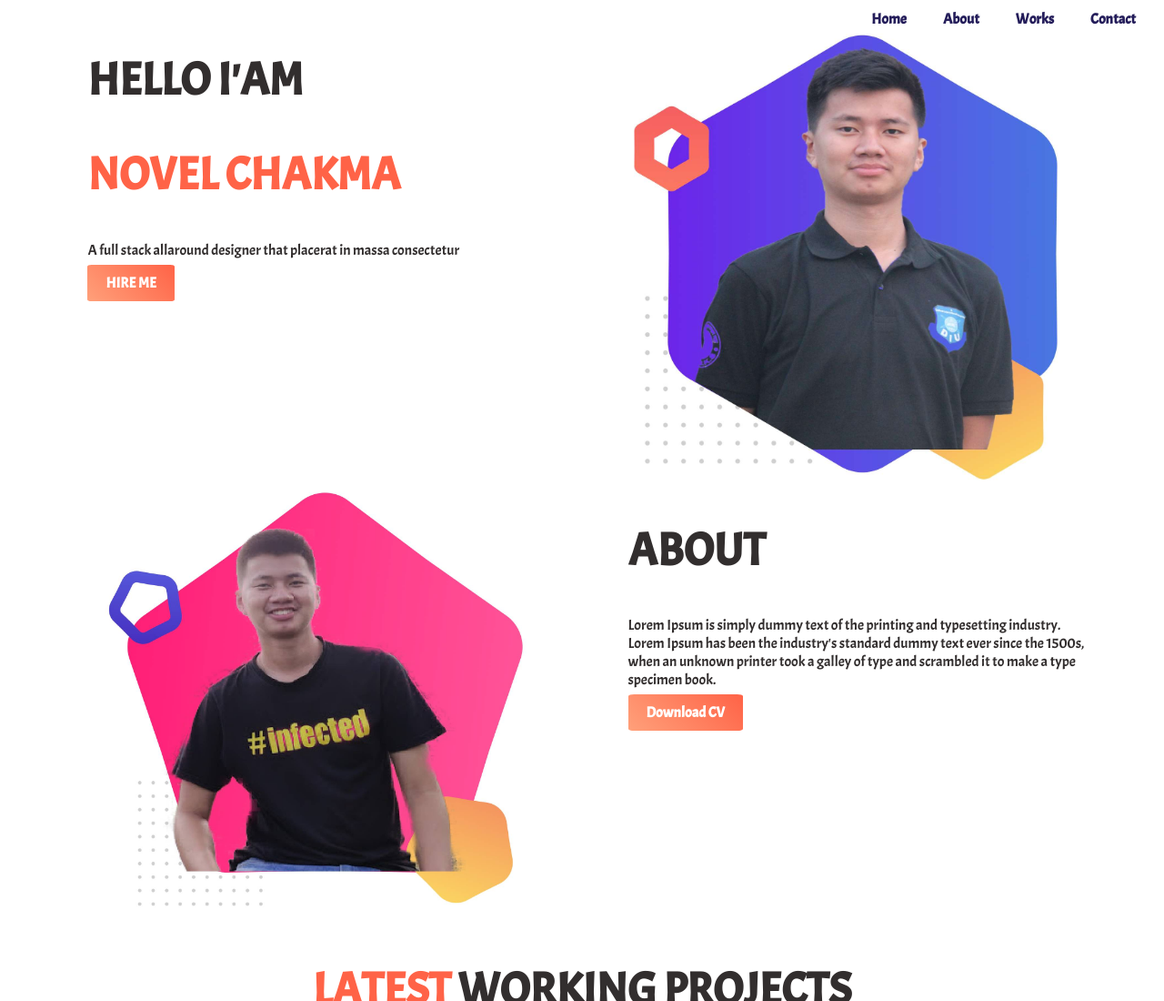
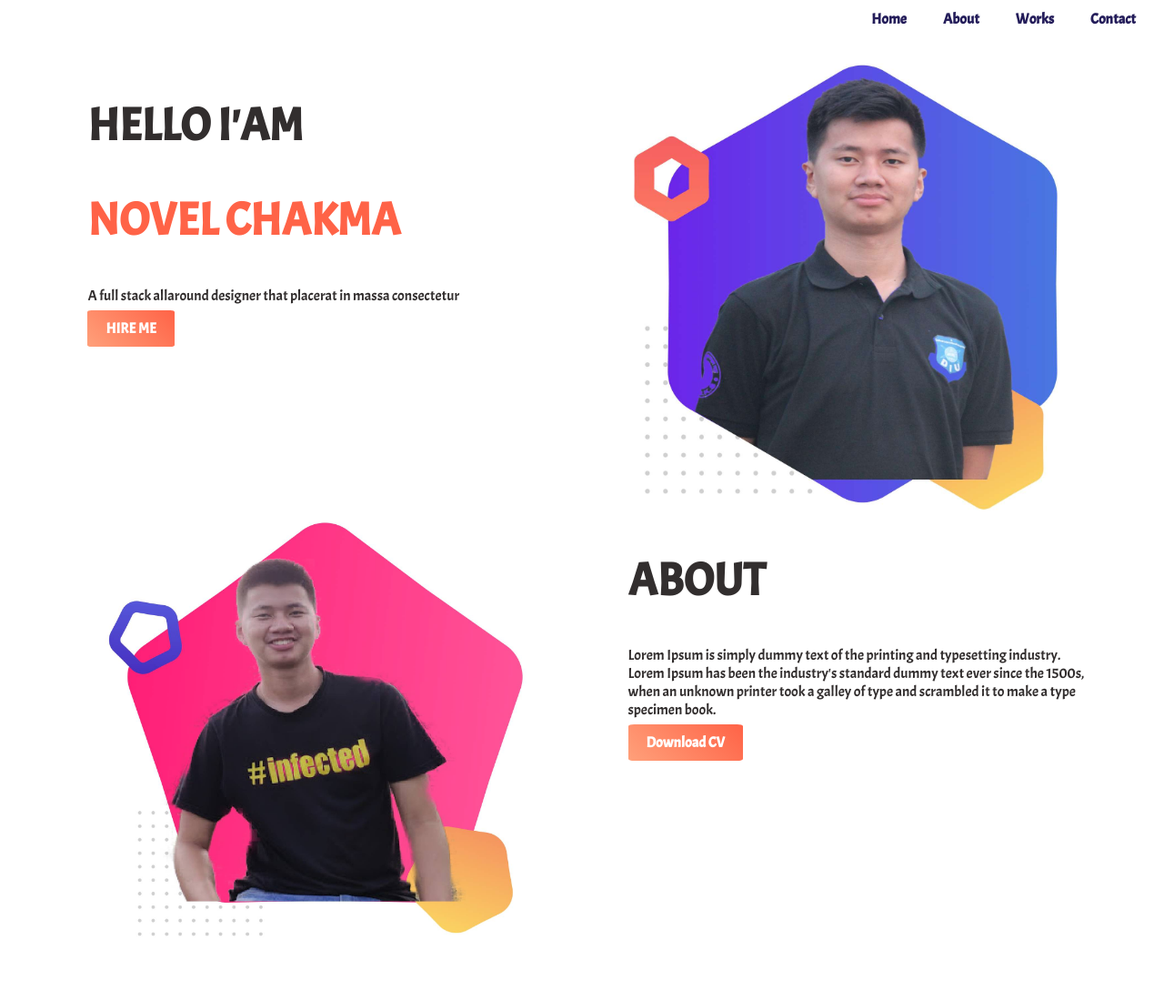
Before and after one commit to Novel-30-1-99/Portfolio, a plain HTML site: page index.html in a window 1280 px wide. Shown: the top 1100 px of the page at 91% size. Drawn offline with Linux system fonts and the light colour scheme.

Commit message:
A little correction in css file.

```diff
--- a/style.css
+++ b/style.css
@@ -2,6 +2,8 @@ nav{
     margin: 1px;
     padding: 2px;
     font-family: 'Acme', sans-serif;
+    height: 50px;
+
 }
 ul{
     margin: 0;
@@ -10,12 +12,14 @@ ul{
 ul li{
     list-style: none;
     float: right;
+    text-align: center;
 }
 ul li a{
     text-decoration: none;
     padding: 20px 20px;
     color: rgba(18, 11, 77, 0.925);
     font-weight: 700;
+    text-align: center;
 }
 body{
     margin: 3px;
```
